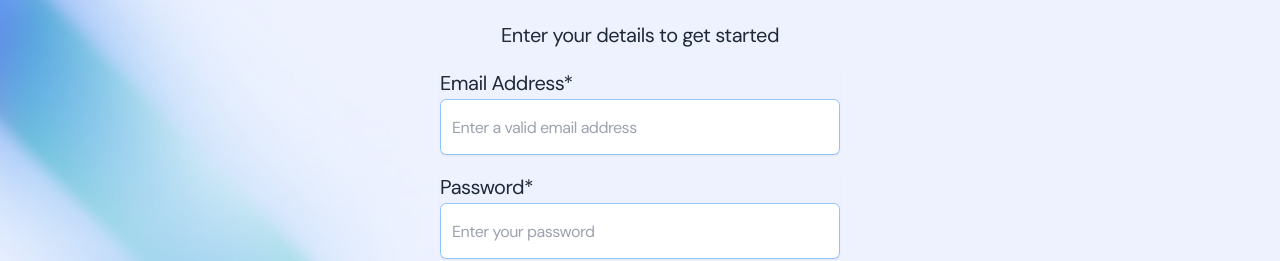
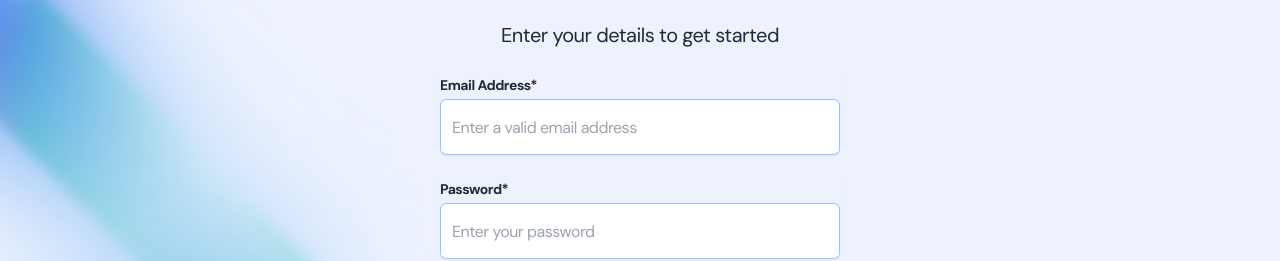
Before and after one commit to Simplemart17/address-book, a Next.js app: page / in a window 1280 px wide. Shown: the part 297-558 px from the top of the page. Built offline with nearby package versions, Linux system fonts and the light colour scheme.

Commit message:
modify style

```diff
--- a/src/components/InputField.tsx
+++ b/src/components/InputField.tsx
@@ -14,7 +14,7 @@ export default function InputField({name, type, error, placeholder, errorMessage
   return (
     <div className="w-full">
       <div className="relative rounded-md shadow-sm mt-4">
-        {props.label && <label>{props.label}</label>}
+        {props.label && <label className="text-sm font-bold">{props.label}</label>}
         <input
           {...props}
           type={type}
```
